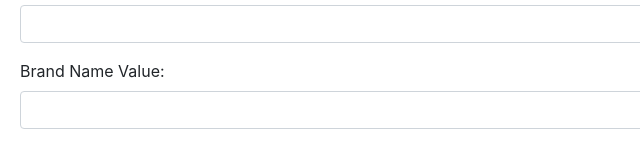
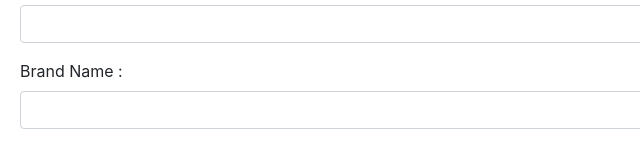
Before and after one commit to Pranav170196/SFMCJB, a website: page public/index.html in a window 1280 px wide. Shown: the part 290-458 px from the top of the page, 0-640 px from the left. Drawn offline with nearby package versions, Linux system fonts and the light colour scheme.

Commit message:
label change 3

```diff
--- a/public/index.html
+++ b/public/index.html
@@ -50,7 +50,7 @@
         <input class="form-control" id="marketCode" type="text" name="marketCode" value="">
     </div>
     <div class="form-group">
-        <div><label for="brandName">Brand Name Value:</label></div>
+        <div><label for="brandName">Brand Name :</label></div>
         <input class="form-control" id="brandName" type="text" name="brandName" value="">
     </div>
 
```
